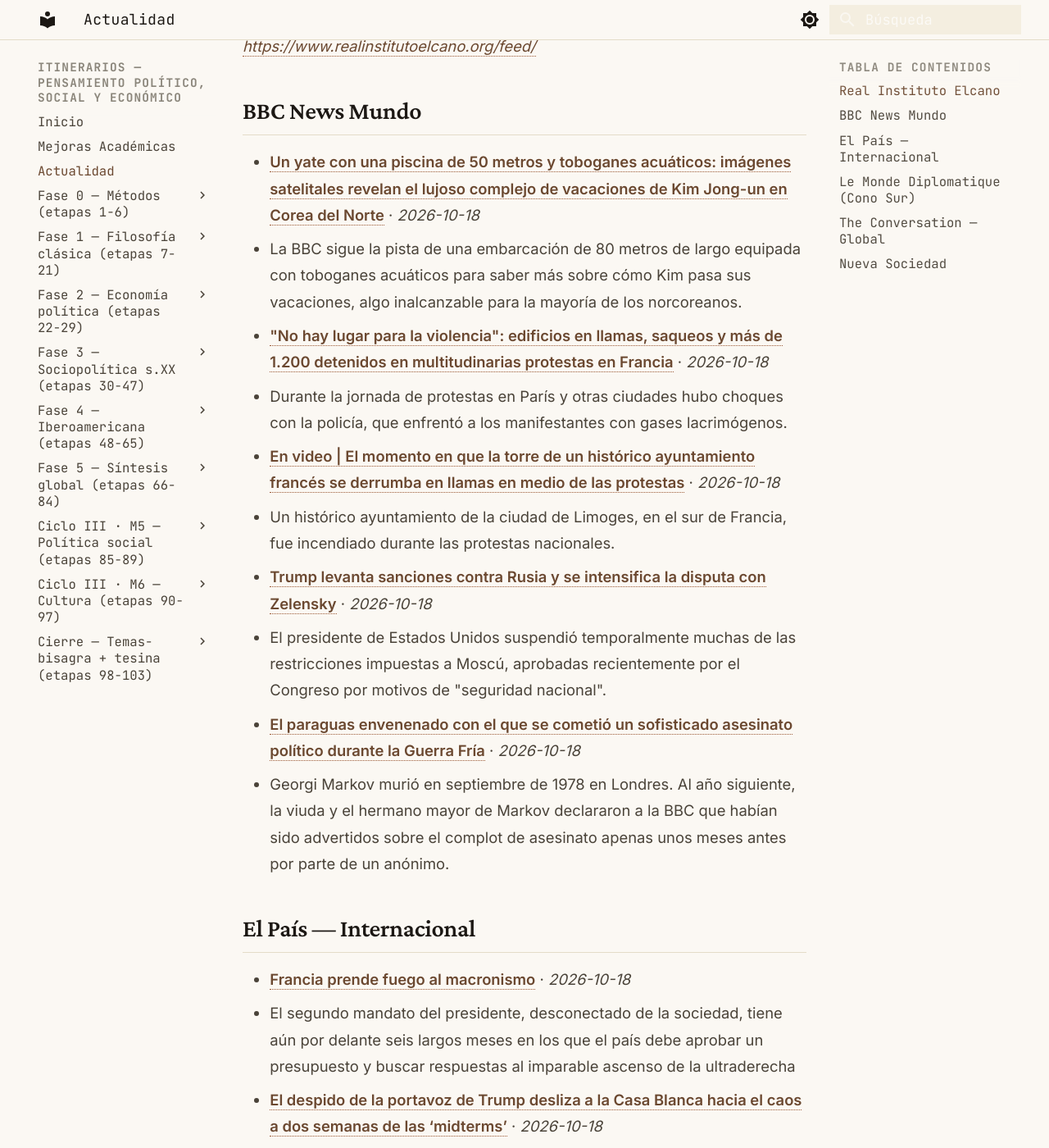
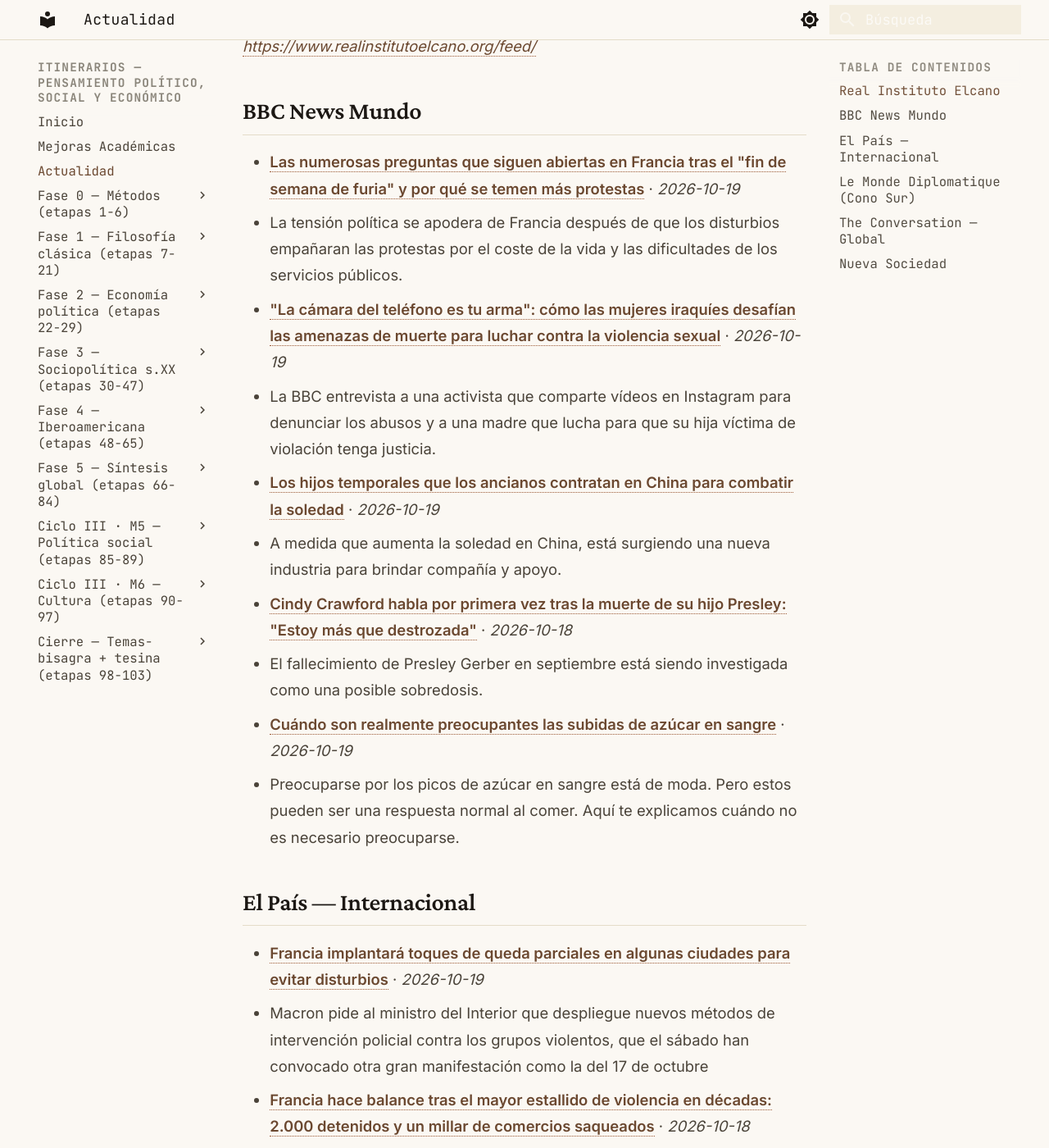
Before and after one commit to MrSpagVi/Curso, an MkDocs documentation site: the page built from docs/actualidad.md, in a window 1280 px wide and 1400 px high, scrolled down 717 px. Shown: the whole window at 82% size. Built offline with MkDocs 1.6.1 and Material for MkDocs 9.7.7, drawn with Linux system fonts in a browser that asks for light colours; some of the changed text lies outside the part shown.

Commit message:
auto: actualidad 2026-10-19

```diff
--- a/docs/actualidad.md
+++ b/docs/actualidad.md
@@ -6,7 +6,7 @@ title: Actualidad
 
 Últimos titulares de fuentes que dictan agenda en ciencia política y geopolítica. Actualizado automáticamente cada día (vía GitHub Actions).
 
-_Última actualización: 2026-10-18 10:07 UTC_
+_Última actualización: 2026-10-19 11:39 UTC_
 
 !!! tip "Ritual mensual — #actualidad"
     El último sábado de cada mes: agarrá **un** titular de los de abajo y escribí **300 palabras** aplicándole **2 autores** del último mes que leíste. ¿Qué diría cada uno? ¿En qué chocan? No resumas la noticia — usala como caso para pensar con las herramientas que venís construyendo. Guardá el texto con el tag `#actualidad` en tu sistema de notas. Esto convierte la teoría en criterio sobre la coyuntura: el objetivo del plan no es citar a Maquiavelo, es leer el presente con él.
@@ -17,29 +17,29 @@ _Sin datos en esta ejecución. Visitar fuente: [https://www.realinstitutoelcano.
 
 ## BBC News Mundo
 
-- **[Un yate con una piscina de 50 metros y toboganes acuáticos: imágenes satelitales revelan el lujoso complejo de vacaciones de Kim Jong-un en Corea del Norte](https://www.bbc.com/mundo/articles/c63r59qq0vd3o?at_medium=RSS&at_campaign=rss)** · *2026-10-18*
-  - La BBC sigue la pista de una embarcación de 80 metros de largo equipada con toboganes acuáticos para saber más sobre cómo Kim pasa sus vacaciones, algo inalcanzable para la mayoría de los norcoreanos.
-- **["No hay lugar para la violencia": edificios en llamas, saqueos y más de 1.200 detenidos en multitudinarias protestas en Francia](https://www.bbc.com/mundo/articles/cvwy7rzx34r1o?at_medium=RSS&at_campaign=rss)** · *2026-10-18*
-  - Durante la jornada de protestas en París y otras ciudades hubo choques con la policía, que enfrentó a los manifestantes con gases lacrimógenos.
-- **[En video | El momento en que la torre de un histórico ayuntamiento francés se derrumba en llamas en medio de las protestas](https://www.bbc.com/mundo/articles/c6m2dvek0gv9o?at_medium=RSS&at_campaign=rss)** · *2026-10-18*
-  - Un histórico ayuntamiento de la ciudad de Limoges, en el sur de Francia, fue incendiado durante las protestas nacionales.
-- **[Trump levanta sanciones contra Rusia y se intensifica la disputa con Zelensky](https://www.bbc.com/mundo/articles/c6x2vx8pvdv2o?at_medium=RSS&at_campaign=rss)** · *2026-10-18*
-  - El presidente de Estados Unidos suspendió temporalmente muchas de las restricciones impuestas a Moscú, aprobadas recientemente por el Congreso por motivos de "seguridad nacional".
-- **[El paraguas envenenado con el que se cometió un sofisticado asesinato político durante la Guerra Fría](https://www.bbc.com/mundo/articles/c8jd1xnryppo?at_medium=RSS&at_campaign=rss)** · *2026-10-18*
-  - Georgi Markov murió en septiembre de 1978 en Londres. Al año siguiente, la viuda y el hermano mayor de Markov declararon a la BBC que habían sido advertidos sobre el complot de asesinato apenas unos meses antes por parte de un anónimo.
+- **[Las numerosas preguntas que siguen abiertas en Francia tras el "fin de semana de furia" y por qué se temen más protestas](https://www.bbc.com/mundo/articles/cr86z0z5yd3lo?at_medium=RSS&at_campaign=rss)** · *2026-10-19*
+  - La tensión política se apodera de Francia después de que los disturbios empañaran las protestas por el coste de la vida y las dificultades de los servicios públicos.
+- **["La cámara del teléfono es tu arma": cómo las mujeres iraquíes desafían las amenazas de muerte para luchar contra la violencia sexual](https://www.bbc.com/mundo/articles/cm4g17q284xlo?at_medium=RSS&at_campaign=rss)** · *2026-10-19*
+  - La BBC entrevista a una activista que comparte vídeos en Instagram para denunciar los abusos y a una madre que lucha para que su hija víctima de violación tenga justicia.
+- **[Los hijos temporales que los ancianos contratan en China para combatir la soledad](https://www.bbc.com/mundo/articles/cmx2we79kxzdo?at_medium=RSS&at_campaign=rss)** · *2026-10-19*
+  - A medida que aumenta la soledad en China, está surgiendo una nueva industria para brindar compañía y apoyo.
+- **[Cindy Crawford habla por primera vez tras la muerte de su hijo Presley: "Estoy más que destrozada"](https://www.bbc.com/mundo/articles/c5vgjv131nvmo?at_medium=RSS&at_campaign=rss)** · *2026-10-18*
+  - El fallecimiento de Presley Gerber en septiembre está siendo investigada como una posible sobredosis.
+- **[Cuándo son realmente preocupantes las subidas de azúcar en sangre](https://www.bbc.com/mundo/articles/c6rmyzg1wkego?at_medium=RSS&at_campaign=rss)** · *2026-10-19*
+  - Preocuparse por los picos de azúcar en sangre está de moda. Pero estos pueden ser una respuesta normal al comer. Aquí te explicamos cuándo no es necesario preocuparse.
 
 ## El País — Internacional
 
-- **[Francia prende fuego al macronismo](https://elpais.com/internacional/2026-10-18/francia-prende-fuego-al-macronismo.html)** · *2026-10-18*
-  - El segundo mandato del presidente, desconectado de la sociedad, tiene aún por delante seis largos meses en los que el país debe aprobar un presupuesto y buscar respuestas al imparable ascenso de la ultraderecha
-- **[El despido de la portavoz de Trump desliza a la Casa Blanca hacia el caos  a dos semanas de las ‘midterms’](https://elpais.com/us/2026-10-18/el-despido-de-la-portavoz-de-trump-desliza-a-la-casa-blanca-hacia-el-caos-a-dos-semanas-de-las-midterms.html)** · *2026-10-18*
-  - El ‘show’ de la salida de Zacharia tras solo cinco días en el cargo revive, en mitad de una campaña descarrilada, las turbulencias de la primera Administración del republicano
-- **[Ucrania lanza un intenso ataque sobre San Petersburgo y golpea una terminal petrolera, un centro de datos y un centro logístico](https://elpais.com/internacional/2026-10-18/ucrania-lanza-un-intenso-ataque-sobre-san-petersburgo-y-golpea-una-terminal-petrolera-un-centro-de-datos-y-un-centro-logistico.html)** · *2026-10-18*
-  - Al menos una persona ha fallecido durante el bombardeo. La segunda ciudad rusa alberga una de las mayores instalaciones de carga del Báltico
-- **[Trump apuñala a Ucrania por la espalda](https://elpais.com/internacional/2026-10-18/trump-apunala-a-ucrania-por-la-espalda.html)** · *2026-10-18*
-  - Putin ha perdido su condición de apestado gracias al presidente de Estados Unidos
-- **[Quien tiene la mayoría, tiene la chequera](https://elpais.com/us/2026-10-14/quien-tiene-la-mayoria-tiene-la-chequera.html)** · *2026-10-14*
-  - El 3 de noviembre se decide quién liderará el Congreso estadounidense, y con ello quién maneja el presupuesto y pone las condiciones de la política exterior. Un momento crucial para la región en sus relaciones con Washington
+- **[Francia implantará toques de queda parciales en algunas ciudades para evitar disturbios](https://elpais.com/internacional/2026-10-19/macron-rechaza-la-dimision-del-ministro-del-interior-tras-los-disturbios-del-fin-de-semana.html)** · *2026-10-19*
+  - Macron pide al ministro del Interior que despliegue nuevos métodos de intervención policial contra los grupos violentos, que el sábado han convocado otra gran manifestación como la del 17 de octubre
+- **[Francia hace balance tras el mayor estallido de violencia en décadas: 2.000 detenidos y un millar de comercios saqueados](https://elpais.com/internacional/2026-10-18/francia-hace-balance-tras-el-mayor-estallido-de-violencia-y-caos-en-decadas-1800-detenidos-y-un-millar-de-comercios-saqueados.html)** · *2026-10-18*
+  - Muchas calles de París, Marsella o Lyon han amanecido completamente arrasadas. Solo en la capital se produjeron 855 arrestos, una cifra récord
+- **[La juventud europea se planta ante un futuro sin salidas](https://elpais.com/internacional/2026-10-19/la-juventud-europea-se-rebela-contra-un-futuro-cada-vez-mas-precario.html)** · *2026-10-19*
+  - Las protestas se extienden por Francia, Italia, Bélgica, Albania, Portugal y España. La generación del mañana no se resigna
+- **[Cinco estrategias de los demócratas contra Trump](https://elpais.com/us/2026-10-19/cinco-estrategias-de-los-democratas-contra-trump.html)** · *2026-10-19*
+  - A unas dos semanas de las ‘midterms’, encuestas reflejan una posible ola demócrata que haría a los republicanos perder el control del Congreso
+- **[C’est non](https://elpais.com/internacional/2026-10-19/cest-non.html)** · *2026-10-19*
+  - Los jóvenes franceses dan la puntilla al ciclo político de Macron y apuntan a una primavera del descontento, con los extremos al frente de los sondeos
 
 ## Le Monde Diplomatique (Cono Sur)
 
@@ -47,16 +47,16 @@ _Sin datos en esta ejecución. Visitar fuente: [https://www.eldiplo.org/feed/](h
 
 ## The Conversation — Global
 
-- **[African countries could save billions by cutting air pollution and greenhouse gases at the same time](https://theconversation.com/african-countries-could-save-billions-by-cutting-air-pollution-and-greenhouse-gases-at-the-same-time-291944)** · *2026-10-18*
-  - African countries could save billions, prevent deaths and slow climate change by cutting air pollution.
-- **[Blood pressure rising: over 50% of Nigerians we tested had hypertension and over 65% didn’t know it](https://theconversation.com/blood-pressure-rising-over-50-of-nigerians-we-tested-had-hypertension-and-over-65-didnt-know-it-292931)** · *2026-10-18*
-  - Millions of Nigerians are living with hypertension without knowing it – and the gaps in diagnosis and care run deep.
-- **[Ultra-trail running: why women excel yet remain under-represented](https://theconversation.com/ultra-trail-running-why-women-excel-yet-remain-under-represented-291606)** · *2026-10-18*
-  - Why are women still under-represented in trail and mountain running even though they excel over very long distances?
-- **[Young voters fear mass shootings like the one in Oregon, but that fear divides them on gun control](https://theconversation.com/young-voters-fear-mass-shootings-like-the-one-in-oregon-but-that-fear-divides-them-on-gun-control-294620)** · *2026-10-16*
-  - An Oregon school shooting comes weeks before midterms when young voters could break turnout records, but research shows shared fear doesn’t mean shared views on guns.
-- **[Is it better to vaccinate against COVID and flu together, or separately?](https://theconversation.com/is-it-better-to-vaccinate-against-covid-and-flu-together-or-separately-294394)** · *2026-10-16*
-  - The target groups for these two jabs are not exactly the same.
+- **[Independent MP Helen Haines critically injured in attack, PM says counter-terrorism team activated, 43-year-old man arrested](https://theconversation.com/independent-mp-helen-haines-critically-injured-in-attack-pm-says-counter-terrorism-team-activated-43-year-old-man-arrested-47823)** · *2026-10-19*
+  - MPs from across the political divide have expressed their shock and distress at the attack on the highly respected member for Indi.
+- **[Former Labor attorney-general to be new head of the National Anti-Corruption Commission](https://theconversation.com/former-labor-attorney-general-to-be-new-head-of-the-national-anti-corruption-commission-28583)** · *2026-10-19*
+  - Robert McClelland, who is currently deputy chief justice of the Federal Circuit and Family Court, replaces Paul Brereton at the top of the commission.
+- **[View from The Hill: Shoebridge and his defiant senator at loggerheads over leave](https://theconversation.com/view-from-the-hill-shoebridge-and-his-defiant-senator-at-loggerheads-over-leave-33851)** · *2026-10-19*
+  - Jordan Steele-Johns and leader David Shoebridge lock horns as the Greens’ crisis escalates dramatically.
+- **[From comedy skits to podcast gaffes, what’s Anthony Albanese’s social media strategy?](https://theconversation.com/from-comedy-skits-to-podcast-gaffes-whats-anthony-albaneses-social-media-strategy-294241)** · *2026-10-19*
+  - The prime minister’s social media presence has landed him in hot water both on and offline this year. He’s discovering visibility is not the same as credibility.
+- **[How gas prices became a lightning rod for voter anger ahead of the US midterms](https://theconversation.com/how-gas-prices-became-a-lightning-rod-for-voter-anger-ahead-of-the-us-midterms-294663)** · *2026-10-19*
+  - Donald Trump has repeatedly promised oil prices will “drop like a rock”. The opposite has happened, and Americans will likely punish his party at the midterms.
 
 ## Nueva Sociedad
 
```
